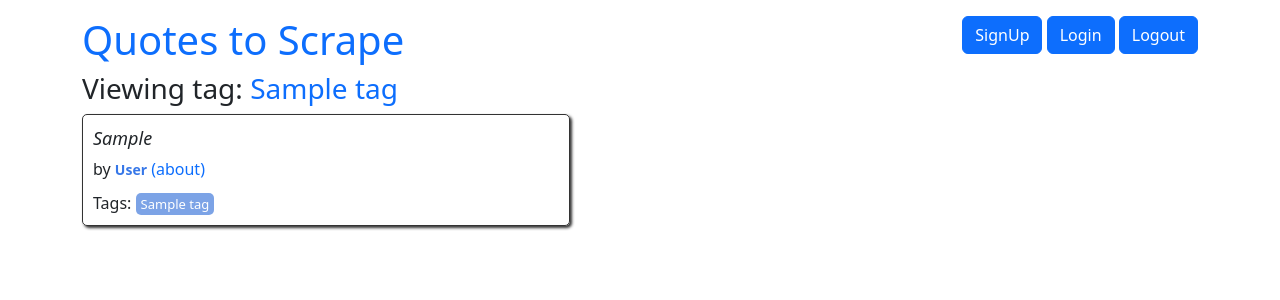
After one commit to Tasha1003Natasha/python_assignments, a Django app: a page that uses goit-web-hw-10/quotes_project/quotes/templates/quotes/tag_detail.html in a window 1280 px wide. The commit adds this page. Shown: the top 300 px of the page. Run offline with Django 5.2, Linux system fonts and the light colour scheme; tables that the repository leaves empty hold one stand-in row (values such as "Sample post").

Commit message:
fix details

```diff
--- a/goit-web-hw-10/quotes_project/quotes/admin.py
+++ b/goit-web-hw-10/quotes_project/quotes/admin.py
@@ -1,6 +1,6 @@
 from django.contrib import admin
 from .models import Author, Tag, Quote
-# Register your models here.
+
 admin.site.register(Author)
 admin.site.register(Tag)
 admin.site.register(Quote)
--- a/goit-web-hw-10/quotes_project/quotes/models.py
+++ b/goit-web-hw-10/quotes_project/quotes/models.py
@@ -1,6 +1,4 @@
 from django.db import models
-
-# Create your models here.
 
 
 class Author(models.Model):
--- a/goit-web-hw-10/quotes_project/quotes/static/quotes/style.css
+++ b/goit-web-hw-10/quotes_project/quotes/static/quotes/style.css
@@ -19,7 +19,7 @@
 }
 
 .quote .tags {
-    margin-top: 10px;
+  margin-top: 10px;
 }
 
 .tag {
@@ -33,3 +33,16 @@
 a {
   text-decoration: none;
 }
+
+.author-details {
+  width: 80%;
+}
+
+.author-title {
+  font-size: 28px;
+}
+
+.author-description {
+  text-align: justify;
+  margin-bottom: 20px;
+}
--- /dev/null
+++ b/goit-web-hw-10/quotes_project/quotes/templates/quotes/tag_detail.html
@@ -0,0 +1,38 @@
+{% extends 'quotes/base.html' %} {% block content %}
+
+<h3>
+  Viewing tag:
+  <a href="{% url 'quotes:tag_detail' tag.name %}">{{ tag.name }}</a>
+</h3>
+<div class="col-md-8" bis_skin_checked="1">
+  <div class="row" bis_skin_checked="1">
+    <div class="col-md-8" bis_skin_checked="1">
+      {% for quote in quotes %}
+      <div
+        class="quote"
+        itemscope=""
+        itemtype="http://schema.org/CreativeWork"
+        bis_skin_checked="1"
+      >
+        <span class="text" itemprop="text">{{quote.quote}}</span>
+        <span
+          >by
+          <small class="author" itemprop="author">
+            {{ quote.author.fullname }}</small
+          >
+          <a href="{% url 'quotes:author_detail' quote.author_id %}">(about)</a>
+        </span>
+        <div class="tags" bis_skin_checked="1">
+          Tags: {% for tag in quote.tags.all %}
+          <a class="tag" href="/tag/{{ tag.name }}/">{{tag}}</a>
+          {% endfor %}
+        </div>
+      </div>
+      {% endfor %}
+      <nav>
+        <ul class="pager"></ul>
+      </nav>
+    </div>
+  </div>
+</div>
+{% endblock %}
--- a/goit-web-hw-10/quotes_project/quotes/urls.py
+++ b/goit-web-hw-10/quotes_project/quotes/urls.py
@@ -5,4 +5,6 @@ app_name = "quotes"
 
 urlpatterns = [
     path('', views.main, name='root'),
+    path("author/<int:author_id>/", views.author_detail, name="author_detail"),
+    path("tag/<str:tag_name>/", views.tag_detail, name="tag_detail")
 ]
--- a/goit-web-hw-10/quotes_project/quotes/views.py
+++ b/goit-web-hw-10/quotes_project/quotes/views.py
@@ -1,10 +1,29 @@
-from django.shortcuts import render
+from django.shortcuts import get_object_or_404, render
 
-from .models import Quote
-
-# Create your views here.
+from .models import Quote, Author, Tag
 
 
 def main(request):
     quotes = Quote.objects.select_related("author").prefetch_related("tags")
     return render(request, 'quotes/index.html', context={"quotes": quotes})
+
+
+def author_detail(request, author_id):
+    author = Author.objects.get(id=author_id)
+    return render(request, "quotes/author_detail.html", {"author": author})
+
+
+def tag_detail(request, tag_name):
+    tag = get_object_or_404(Tag, name=tag_name)
+
+    quotes = Quote.objects.filter(tags=tag).select_related(
+        "author").prefetch_related("tags")
+
+    return render(
+        request,
+        "quotes/tag_detail.html",
+        {
+            "tag": tag,
+            "quotes": quotes,
+        }
+    )
```
Also changed, not shown: goit-web-hw-10/quotes_project/quotes/templates/quotes/author_detail.html (added, +17 -0 lines), goit-web-hw-10/quotes_project/quotes/templates/quotes/index.html (+6 -182 lines), goit-web-hw-10/quotes_project/quotes/templatestags/extract.py (deleted, +0 -10 lines), goit-web-hw-10/quotes_project/quotes/templatetags/extract.py (added, +12 -0 lines).
